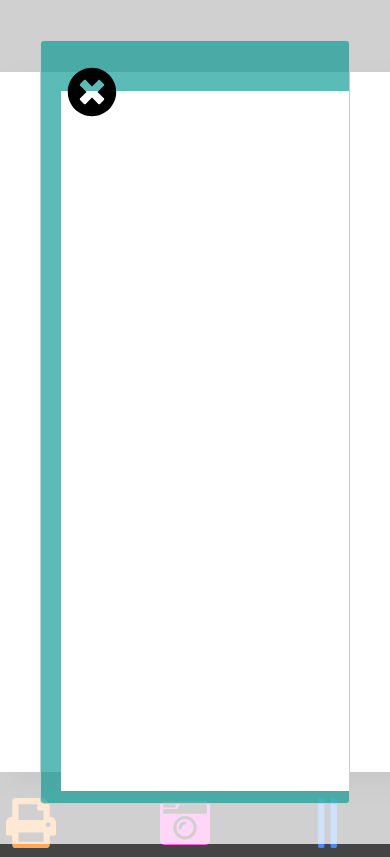
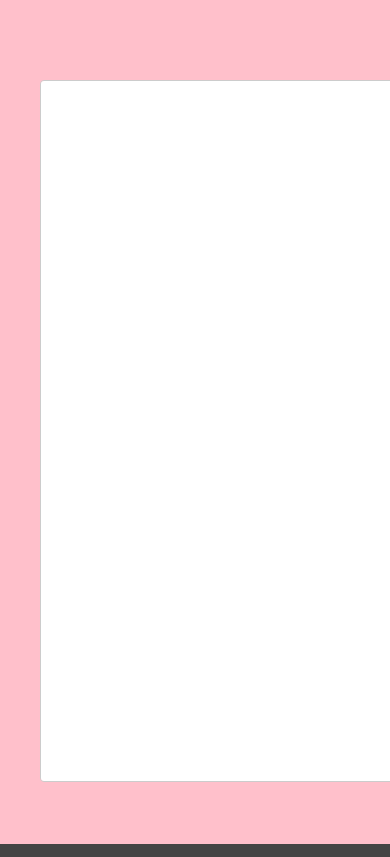
Before and after one commit to nickk00324/doth, a React (Create React App) app: page / in a window 390 px wide. Both pictures are taken after a click on the button 185 px from the left and 824 px from the top of the page. Shown: the top 857 px of the page. Built offline with nearby package versions, Linux system fonts and the light colour scheme.

Commit message:
updated modal, made the mobile version at least usable, updated readme. this is basically the 'initial done stage'

```diff
--- a/src/App.css
+++ b/src/App.css
@@ -6,3 +6,10 @@
   z-index: 10;
   margin-top: 30px;
 }
+
+@media screen and (max-width: 500px){
+  .capture-img{
+    margin: 0;
+    padding: 0
+  }
+}
--- a/src/App.js
+++ b/src/App.js
@@ -6,11 +6,17 @@ import Modal from 'react-modal';
 import html2canvas from 'html2canvas';
 import { FontAwesomeIcon } from "@fortawesome/react-fontawesome";
 import { faTimesCircle } from "@fortawesome/free-solid-svg-icons";
+import { isMobileDevice } from './util/isMobileDevice';
 import './App.css';
 
-Modal.setAppElement('#root')
+Modal.setAppElement('#root');
+
 
 function App() {
+
+  window.addEventListener("resize", () =>
+    console.log("please don't resize the window, because that makes everything wonky")
+  );
 
   const [pageSize, setPageSize] = useState({
     width: 500,
@@ -49,13 +55,6 @@ function App() {
     return newGuides;
   };
 
-  const isMobileDevice = () => {
-    return (
-      typeof window.orientation !== "undefined" ||
-      navigator.userAgent.indexOf("IEMobile") !== -1
-    );
-  };
-
   const [guidesHiddenHorizontal, setGuidesHiddenHorizontal] = useState(true);
   const [guidesHiddenVertical, setGuidesHiddenVertical] = useState(true);
   const [horizontalGuides, setHorizontalGuides] = useState(generateGuides('horizontal', true));
@@ -81,10 +80,14 @@ function App() {
 
   React.useEffect(() => {
     if(isMobileDevice()){
+      let settings = document.querySelector('.settings');
+      let offset = settings.offsetHeight
       setPageSize({
         width: window.innerWidth,
-        height: window.innerHeight
+        height: window.innerHeight - offset - 30
       })
+      Modal.defaultStyles.overlay.width = `${window.innerWidth}px`;
+      Modal.defaultStyles.overlay.height = `${window.innerHeight}px`
     }
   }, [])
 
@@ -131,32 +134,55 @@ function App() {
     }
   }
 
-  const changePageSize = (width, height) => {
-    setPageSize({
-      width,
-      height
-    })
+  const modalStyles = isMobileDevice()? {
+    content: {
+      width: `${pageSize.width - 50}px`,
+      height: `${pageSize.height - 70}px`,
+      margin: '0 auto',
+      padding: '0',
+      position: 'fixed'
+    }
   }
-
-  const customStyles = {
+  :
+  {
     content: {
-      zIndex: "50",
-      textAlign: "center",
-      backgroundColor: "rgba(0, 151, 144, 0.644)"
+      width: `${pageSize.width}px`,
+      height: `${pageSize.height}px`,
+      margin: `40px auto`,
+      padding: '0'
     }
   };
+
+  Modal.defaultStyles.overlay.backgroundColor = 'pink'
 
   return (
     <Fragment>
       <Modal
         isOpen={isModalOpen}
         onRequestClose={closeModal}
-        style={customStyles}
-        >
+        transparent={true}
+        style={modalStyles}
+        portalClassName="modal"
+      >
         <button className="icon-button modal-close" onClick={closeModal}>
           <FontAwesomeIcon icon={faTimesCircle} />
         </button>
-        <img className="capture-img" src={photo} height={pageSize.height} width={pageSize.width} alt='your poem silly!'/>
+        {isMobileDevice() ? (
+          <img
+            className="capture-img"
+            src={photo}
+            width={`${pageSize.width - 100}px`}
+            alt="your poem silly!"
+          />
+        ) : (
+          <img
+            className="capture-img"
+            src={photo}
+            height={`${pageSize.height}px`}
+            width={`${pageSize.width}px`}
+            alt="your poem silly!"
+          />
+        )}
       </Modal>
 
       <Page
--- a/src/components/capture.js
+++ b/src/components/capture.js
@@ -1,5 +1,4 @@
 import React, { Fragment } from 'react';
-import html2canvas from 'html2canvas';
 import { FontAwesomeIcon } from '@fortawesome/react-fontawesome';
 import { faCameraRetro } from '@fortawesome/free-solid-svg-icons';
 
--- a/src/components/page.js
+++ b/src/components/page.js
@@ -2,6 +2,7 @@ import React from 'react';
 import Text from './text';
 import Input from './input';
 import '../styles/page.css';
+import { isMobileDevice } from '../util/isMobileDevice';
 
 import {
     ADD_LINE,
@@ -157,12 +158,14 @@ class Page extends React.Component {
 
     render(){
         const {width, height} = this.props.pageSize;
+        const marginTop = isMobileDevice()?
+            '0px' : `${(window.innerHeight - height) / 2}px`
         return (
           <div
             className="page"
             onDoubleClick={this.editLine}
             style={{
-              marginTop: (window.innerHeight - height) / 2,
+              marginTop: marginTop,
               height: `${height}px`,
               width: `${width}px`
             }}
--- a/src/styles/guide.css
+++ b/src/styles/guide.css
@@ -9,3 +9,13 @@
     position: absolute;
     display:block;
 }
+
+@media screen and (max-width: 500px){
+    .guide-vertical{
+        border-left: 10px solid pink;
+    }
+
+    .guide-horizontal{
+        border-top: 10px solid pink;
+    }
+}
--- a/src/styles/input.css
+++ b/src/styles/input.css
@@ -19,7 +19,9 @@
 
 .add-button{
     background-color: rgb(55, 248, 238);
-    flex-basis: 50%;
+    flex-basis: 0;
+    flex-grow: 2;
+    flex-shrink: 1;
 }
 
 .add-button:hover{
@@ -28,7 +30,13 @@
 
 .exit-button{
     background-color: rgb(71, 247, 36);
-    flex-basis: 25%;
+    flex-basis: 1;
+    flex-grow: 1;
+    flex-shrink: 2;
+}
+
+button{
+    margin: 0;
 }
 
 .exit-button:hover{
@@ -37,7 +45,9 @@
 
 .remove-button{
     background-color: rgb(255, 91, 91);
-    flex-basis: 25%;
+    flex-basis: 1;
+    flex-grow: 1;
+    flex-shrink: 2;
 }
 
 .remove-button:hover{
@@ -46,7 +56,43 @@
 
 .input{
     width: 20rem;
+    margin: 0;
     display: flex;
     flex-wrap: wrap;
     z-index: 5;
+    box-sizing: border-box;
 }
+
+@media screen and (max-width: 500px){
+    .input-text{
+        border: solid 2px salmon;
+        border-radius: 0;
+        margin: 0;
+    }
+    .input{
+        width: 250px;
+    }
+
+    .input-button{
+        font-size: 12px;
+        box-sizing: border-box;
+    }
+
+    .add-button{
+        flex-basis: 100%;
+        flex-grow: 2;
+        flex-shrink: 1;
+    }
+
+    .exit-button{
+        flex-basis: 0;
+        flex-grow: 2;
+        flex-shrink: 2;
+    }
+
+    .remove-button{
+        flex-basis: 1;
+        flex-grow: 1;
+        flex-shrink: 2;
+    }
+}
--- a/src/styles/page.css
+++ b/src/styles/page.css
@@ -1,7 +1,8 @@
 .page{
     height: 700px;
     width: 500px;
-    margin: 20px auto;
+    margin: 0 auto;
+    margin-bottom: 20px;
     position: relative;
     -webkit-box-shadow: 10px 10px 28px -6px rgba(0,0,0,0.72);
     -moz-box-shadow: 10px 10px 28px -6px rgba(0,0,0,0.72);
--- a/src/styles/settings.css
+++ b/src/styles/settings.css
@@ -39,4 +39,11 @@
 
 .modal-close{
     position: absolute;
+    right: 1px;
 }
+
+@media screen and (max-width: 500px){
+    .icon-button{
+        font-size: 30px;
+    }
+}
--- /dev/null
+++ b/src/util/isMobileDevice.js
@@ -0,0 +1,6 @@
+export const isMobileDevice = () => {
+    return (
+      typeof window.orientation !== "undefined" ||
+      navigator.userAgent.indexOf("IEMobile") !== -1
+    );
+}
```
Also changed, not shown: src/styles/text.css (line endings or trailing spaces), 1 other file (tests, documents, lock files or other folders).
